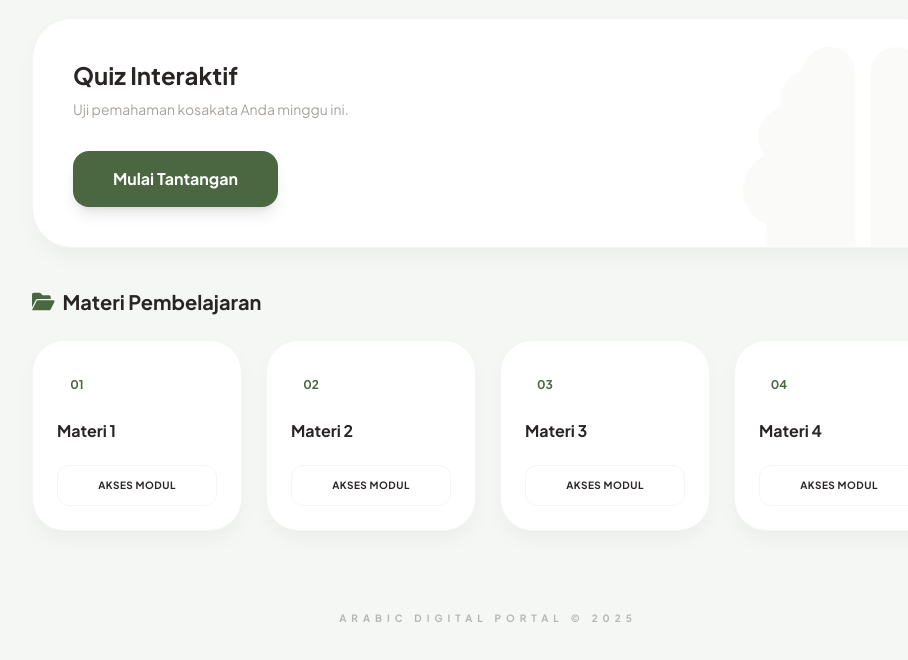
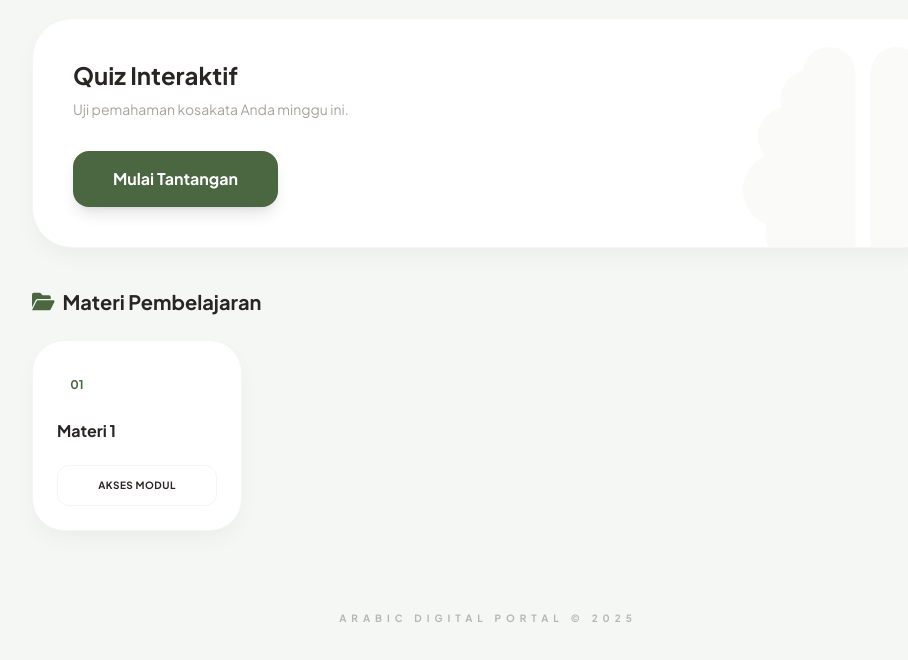
Before and after one commit to antungsf/arabic-class, a plain HTML site: page index.html in a window 1280 px wide. Shown: the part 1159-1819 px from the top of the page, without its empty margins (296-1204 px from the left). Drawn offline with nearby package versions, Linux system fonts and the light colour scheme; no server answers.

Commit message:
Update index.html

```diff
--- a/index.html
+++ b/index.html
@@ -108,10 +108,7 @@
                 { img: "https://images.unsplash.com/photo-1509062522246-3755977927d7?auto=format&fit=crop&w=1200", title: "Eksplorasi Ilmu" }
             ],
             materi: [
-                { judul: "Materi 1", link: "https://sites.google.com/d/1KbwHi3XMF7pT7ygzyOzJL6JxhCwL9b-P/p/1CBCKdJq3NpSIxZlMryU4PDgC6nCisfdh/edit" },
-                { judul: "Materi 2", link: "https://sites.google.com/d/1KbwHi3XMF7pT7ygzyOzJL6JxhCwL9b-P/p/1OJNx9VGLiM6klg7OE-Wk8N_utV0abes-/edit" },
-                { judul: "Materi 3", link: "https://sites.google.com/d/1KbwHi3XMF7pT7ygzyOzJL6JxhCwL9b-P/p/14Ur2_WAJDb9ZvWuOb7AK6wlCla1XsxYk/edit" },
-                { judul: "Materi 4", link: "https://sites.google.com/d/1KbwHi3XMF7pT7ygzyOzJL6JxhCwL9b-P/p/1T1ia8BxQMKfIJ3YWV06Y8sCXKXrBiFX0/edit" }
+                { judul: "Materi 1", link: "https://sites.google.com/d/1KbwHi3XMF7pT7ygzyOzJL6JxhCwL9b-P/p/1nZ1ORPCxbLclMCa8I4dCfS4mTfLU8cLW" },
             ],
             quiz: [
                 { q: "Apa arti dari 'Qalamun' (قَلَمٌ)?", o: ["Buku", "Pena", "Tas"], a: 1 },
@@ -196,4 +193,5 @@
         });
     </script>
 </body>
+
 </html>
```
